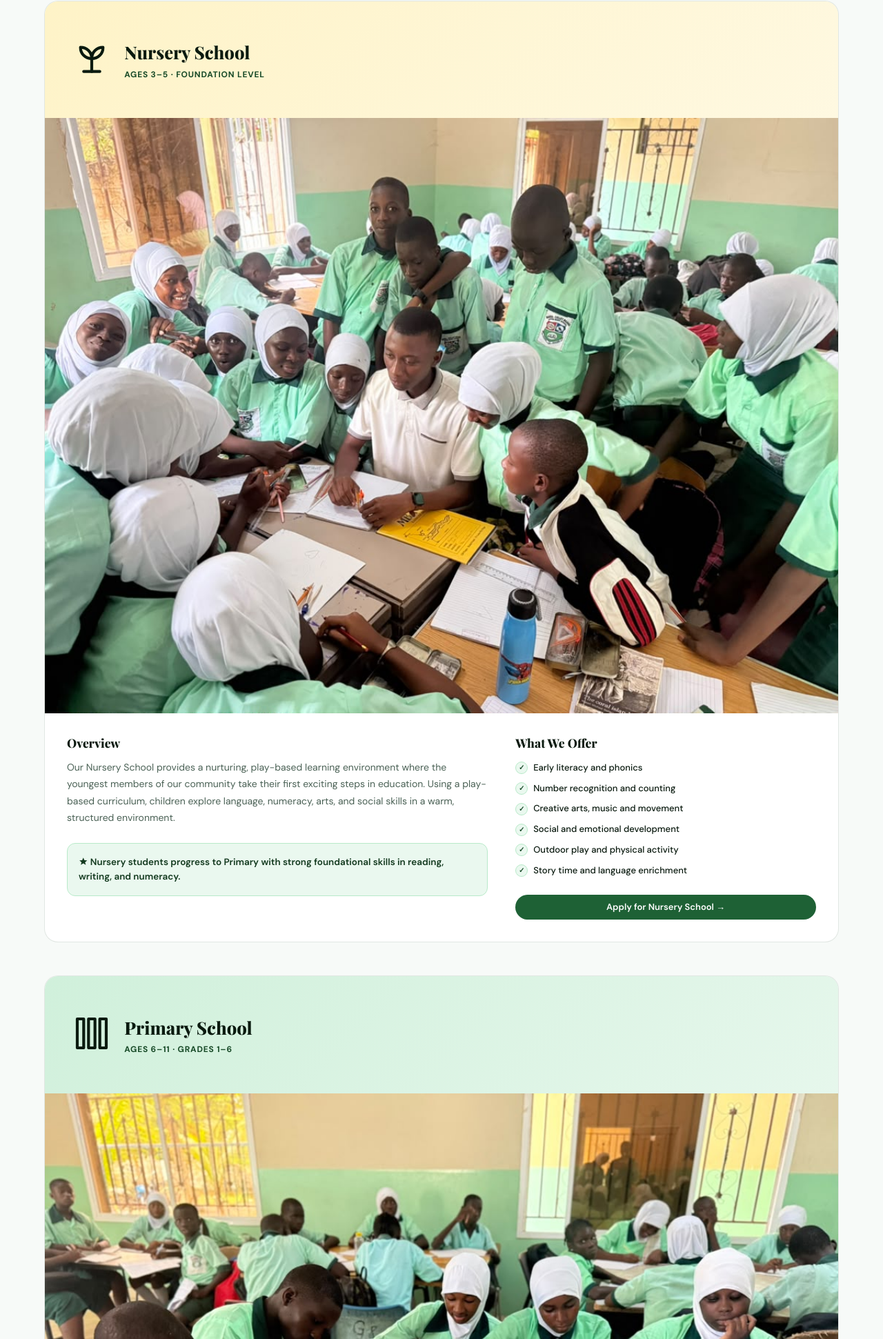
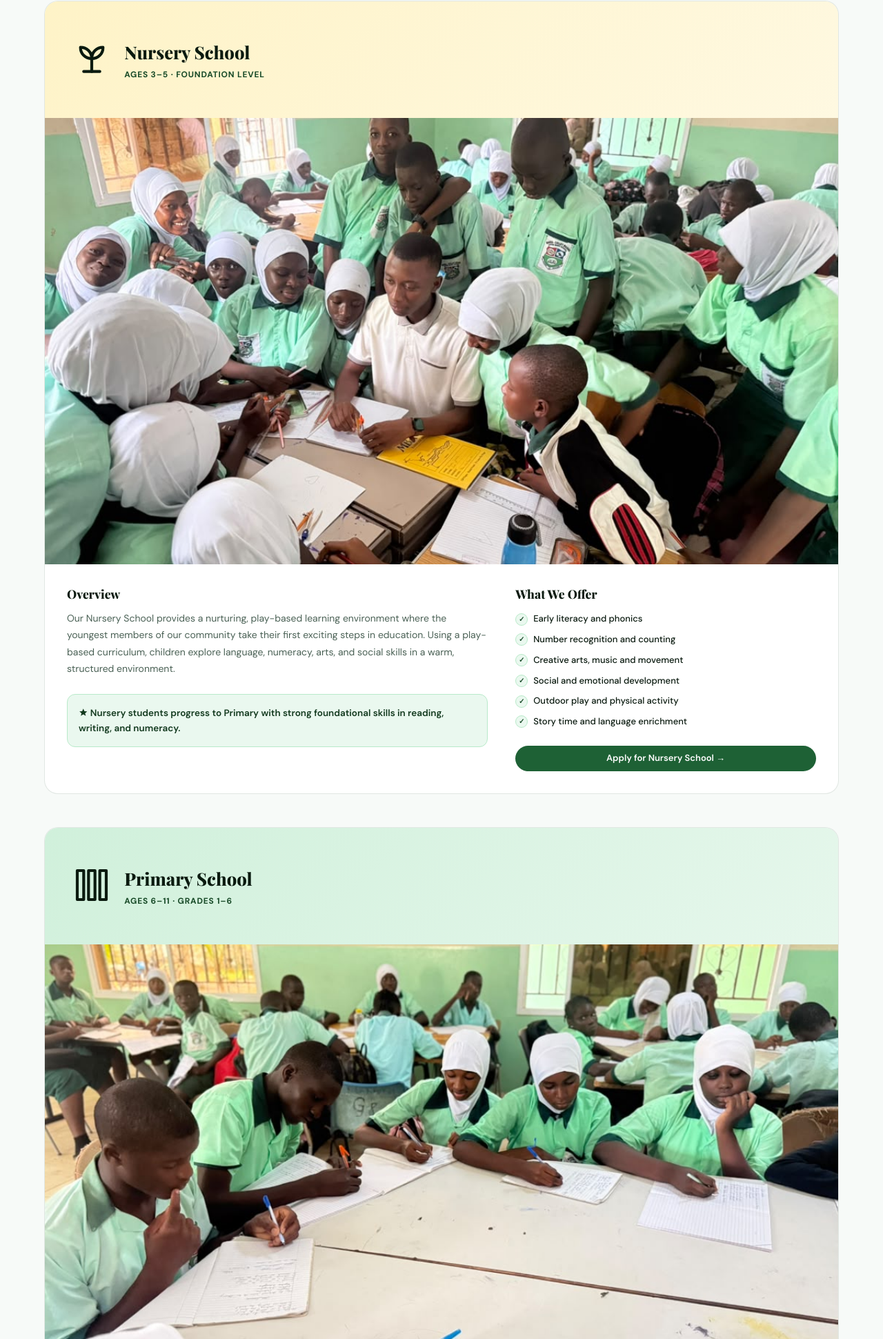
Before and after one commit to isatou614/mansa-colley-school, a plain HTML site: page schools.html in a window 1280 px wide. Shown: the part 419-2360 px from the top of the page at 69% size. Drawn offline with nearby package versions, Linux system fonts and the light colour scheme.

Commit message:
Resize Nursery and Primary School photos to 16:9 to reduce visual dominance

```diff
--- a/schools.html
+++ b/schools.html
@@ -113,7 +113,7 @@
             </div>
           </div>
         </div>
-        <div style="aspect-ratio:4/3;overflow:hidden">
+        <div style="aspect-ratio:16/9;overflow:hidden">
           <img src="img/nursery-school.jpg" alt="Nursery School students at Mansa Colley School" style="width:100%;height:100%;object-fit:cover;display:block">
         </div>
         <div class="school-detail-grid">
@@ -147,7 +147,7 @@
             </div>
           </div>
         </div>
-        <div style="aspect-ratio:4/3;overflow:hidden">
+        <div style="aspect-ratio:16/9;overflow:hidden">
           <img src="img/primary-school.jpg" alt="Primary School students at Mansa Colley School" style="width:100%;height:100%;object-fit:cover;display:block">
         </div>
         <div class="school-detail-grid">
```
